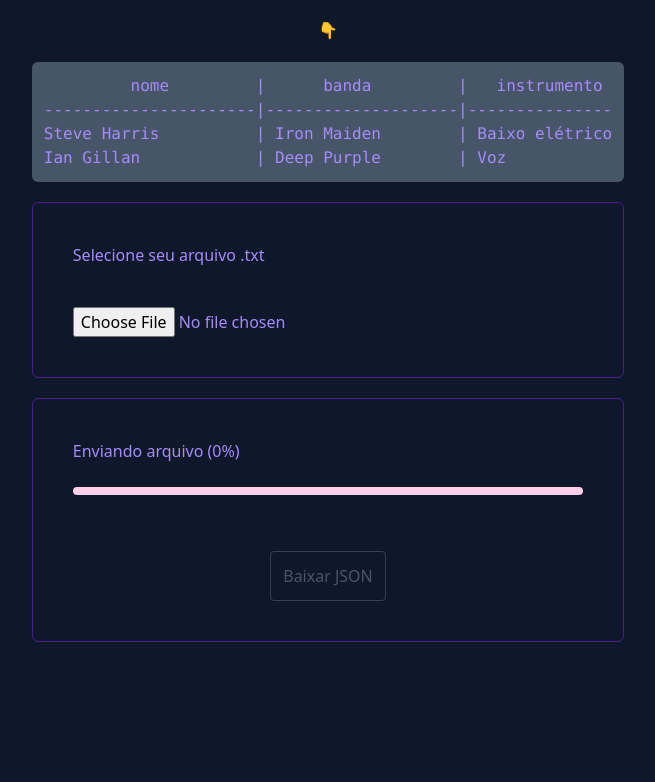
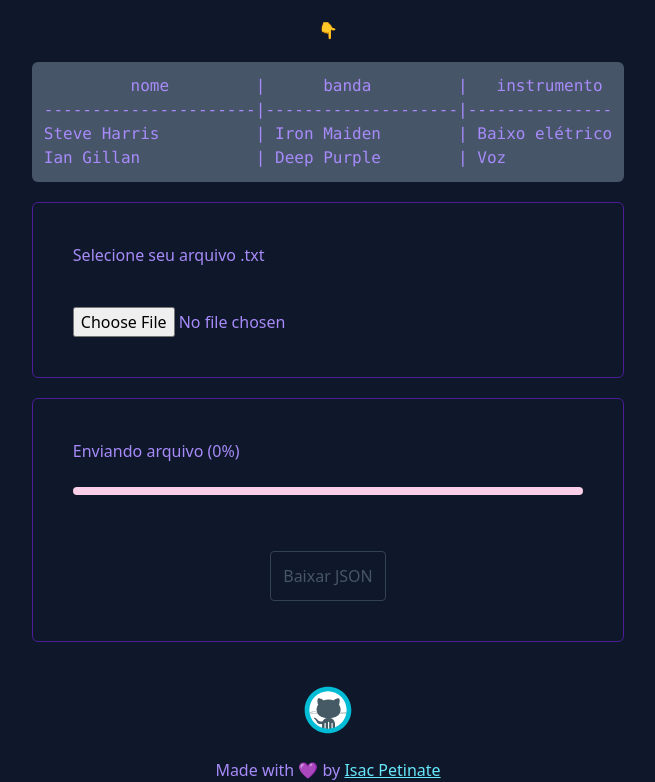
Before and after one commit to ipetinate/development-daily-tools, a React (Vite) app: page / in a window 1280 px wide. Shown: the part 464-1246 px from the top of the page, without its empty margins (312-967 px from the left). Before the commit the page ends 1106 px from the top, so only its background shows below. Built offline with nearby package versions, Linux system fonts and the light colour scheme.

Commit message:
ADd footer

```diff
--- a/src/App.tsx
+++ b/src/App.tsx
@@ -56,6 +56,30 @@
                     </div>
                 </div>
             </div>
+
+            <div className='flex flex-col gap-5 items-center justify-center'>
+                <a
+                    href='https://github.com/ipetinate/convert-txt-to-json'
+                    target='_blank'
+                >
+                    <img
+                        src='./github.svg'
+                        alt='Github logo'
+                        className='h-14 w-14'
+                    />
+                </a>
+
+                <p>
+                    Made with 💜 by{' '}
+                    <a
+                        target='_blank'
+                        className='text-cyan-300 underline'
+                        href='https://github.com/ipetinate'
+                    >
+                        Isac Petinate
+                    </a>
+                </p>
+            </div>
         </div>
     )
 }
```
Also changed, not shown: public/github.svg (added).
